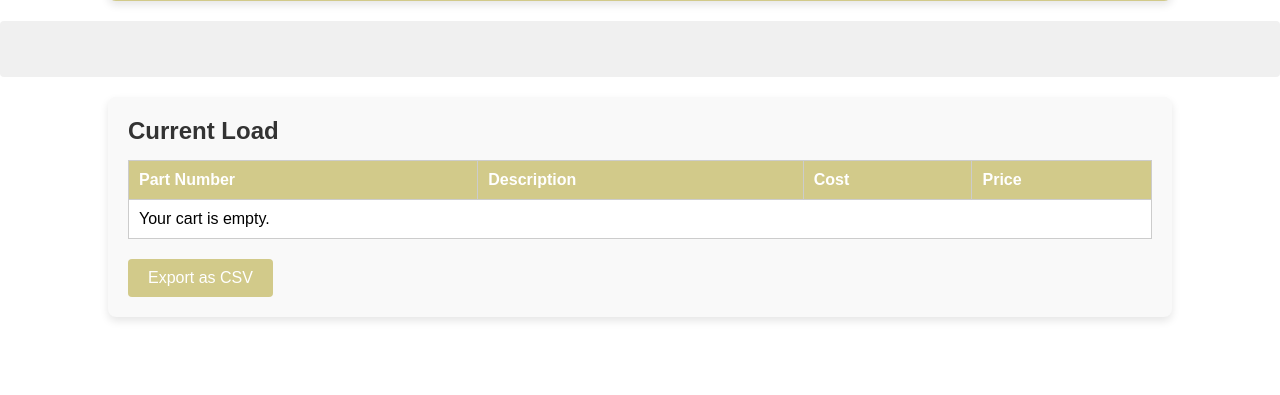
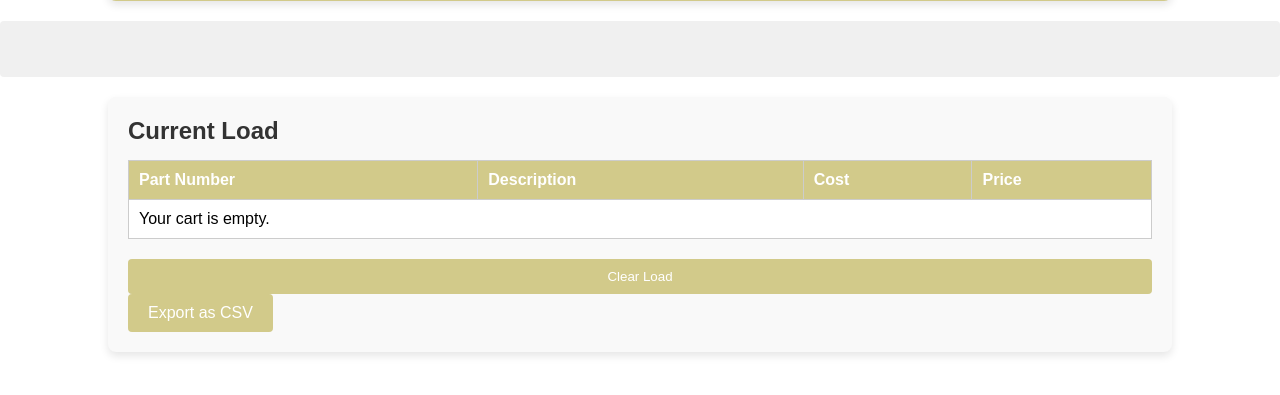
Before and after one commit to clutch70/castingdecoder, a PHP site: page / in a window 1280 px wide. Shown: the part 296-691 px from the top of the page. Run offline with PHP 8.4, Linux system fonts and the light colour scheme.

Commit message:
Add clear load button

```diff
--- a/index.php
+++ b/index.php
@@ -9,6 +9,12 @@ function addToCart($partNumber, $description, $cost, $price) {
         'price' => $price
     ];
 }
+
+// Function to clear the cart
+function clearCart() {
+    $_SESSION['cart'] = array(); // This will reset the cart to an empty array.
+}
+
 
 // Function to export cart.
 function exportCart() {
@@ -30,6 +36,12 @@ function exportCart() {
 if(isset($_GET['action']) && $_GET['action'] == 'export') {
     exportCart();
 }
+
+// Check for clear cart action
+if(isset($_POST['clear_cart'])) {
+    clearCart();
+}
+
 
 // Check for add to cart action
 if(isset($_POST['add_to_cart'])) {
@@ -125,6 +137,10 @@ if(isset($_POST['add_to_cart'])) {
             <?php endif; ?>
         </tbody>
     </table>
+    <form action="" method="post">
+        <button type="submit" name="clear_cart">Clear Load</button>
+    </form>
+
     <a href="?action=export">Export as CSV</a>
 </div>
 </body>
```
